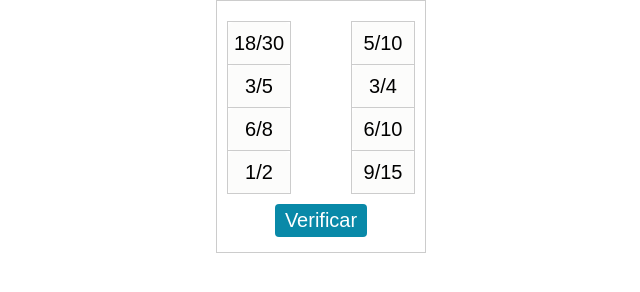
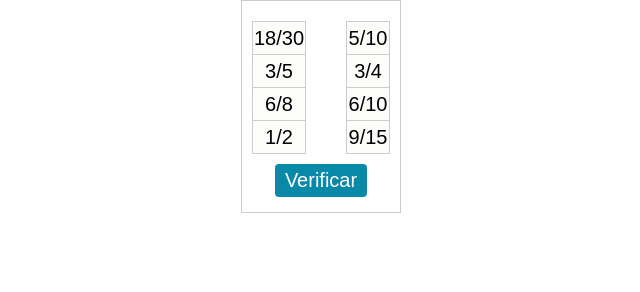
Before and after one commit to nerearodz/mio, a plain HTML site: page index.html in a window 1280 px wide. Shown: the whole page, without its empty margins (319-959 px from the left). Drawn offline with Linux system fonts and the light colour scheme.

Commit message:
Add files via upload

```diff
--- a/index.html
+++ b/index.html
@@ -29,7 +29,7 @@
       position: relative;
       display: flex;
       justify-content: center;
-      gap: 60px; /* reducido */
+      gap: 40px; /* reducido */
       margin-top: 10px;
     }
 
@@ -42,8 +42,8 @@
     }
 
     td {
-      width: 60px;
-      height: 40px;
+      width: 40px;
+      height: 30px;
       background-color: rgb(252, 252, 251);
       border: 1px solid #ccc;
       border-radius: 6px;
```
